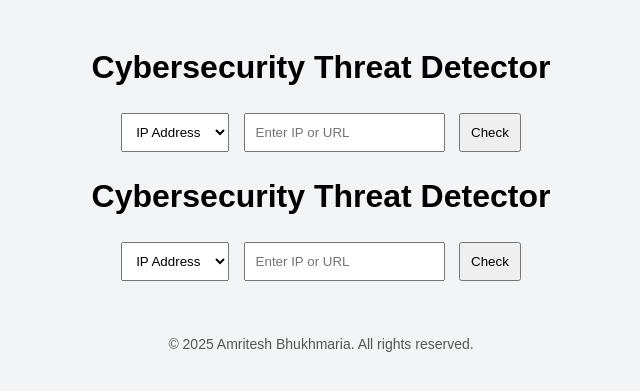
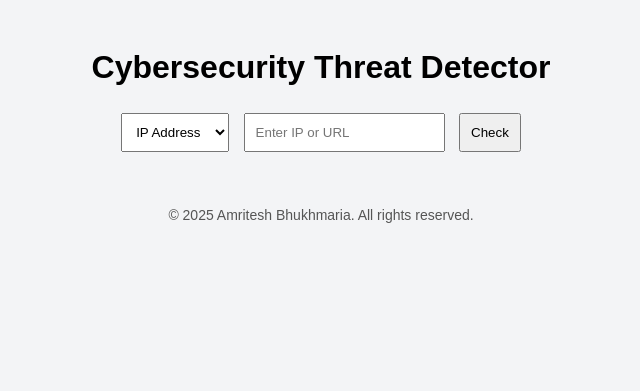
Before and after one commit to amritesh00/cybersecurity_threat_detection_system, a Flask app: page / in a window 1280 px wide. Shown: the top 391 px of the page, without its empty margins (319-959 px from the left). Run offline with Flask 3, Linux system fonts and the light colour scheme.

Commit message:
Update index.html

```diff
--- a/templates/index.html
+++ b/templates/index.html
@@ -1,28 +1,3 @@
-<!DOCTYPE html>
-<html>
-<head>
-    <title>Cyber Threat Detector</title>
-    <link rel="stylesheet" href="/static/style.css">
-</head>
-<body>
-    <h1>Cybersecurity Threat Detector</h1>
-    <form method="POST" action="/scan">
-        <select name="input_type">
-            <option value="IP">IP Address</option>
-            <option value="URL">URL</option>
-        </select>
-        <input type="text" name="user_input" placeholder="Enter IP or URL" required />
-        <button type="submit">Check</button>
-    </form>
-
-    {% if threat_info %}
-        <div class="results">
-            <h2>Scan Results</h2>
-            <pre>{{ threat_info | tojson(indent=2) }}</pre>
-        </div>
-    {% endif %}
-</body>
-</html>
 <!DOCTYPE html>
 <html>
 <head>
```
